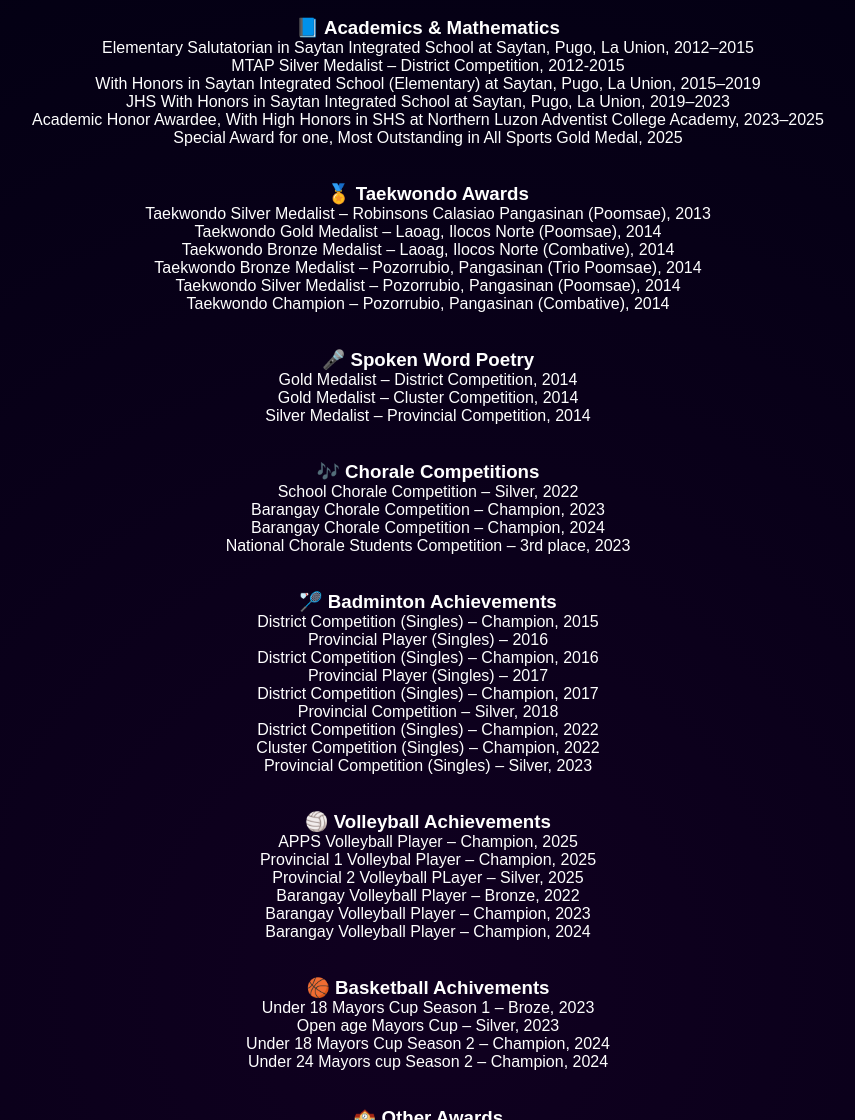
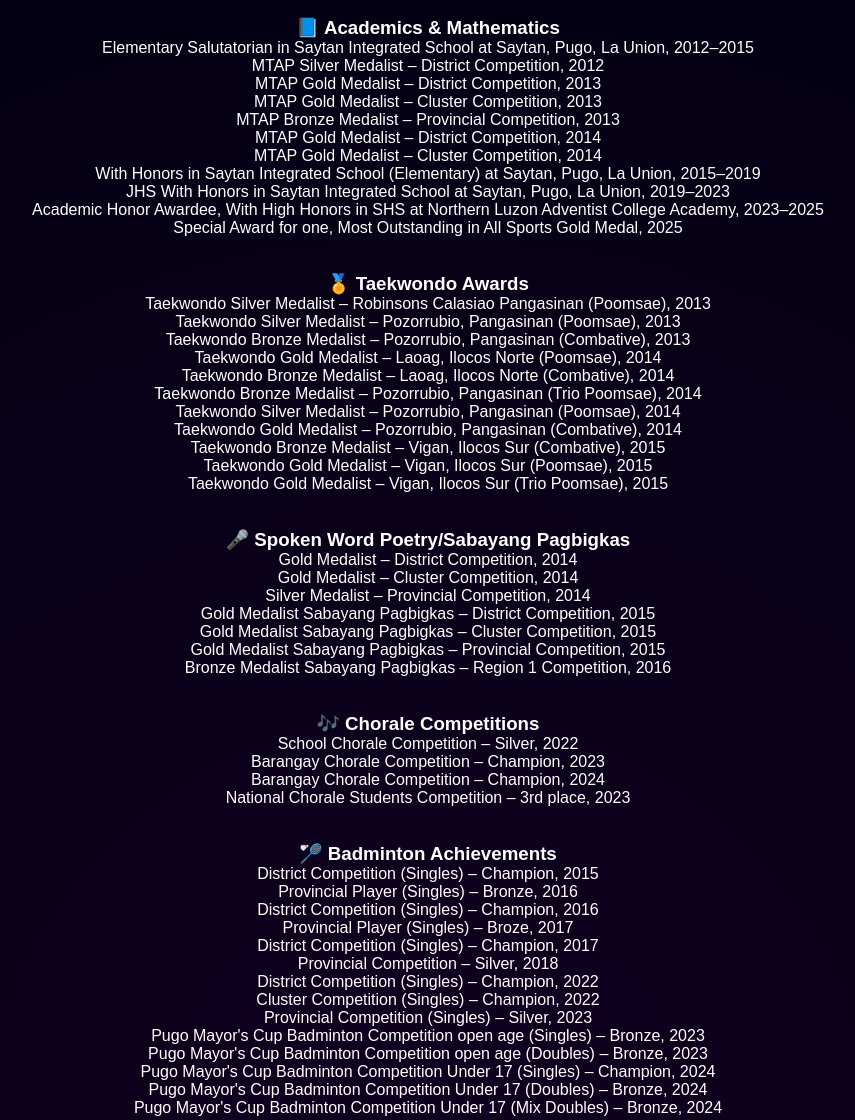
Before and after one commit to mjunxx/gg, a plain HTML site: page achievements.html in a window 1280 px wide. Shown: the part 260-1380 px from the top of the page, without its empty margins (212-1067 px from the left). Drawn offline with nearby package versions, Linux system fonts and the light colour scheme; animation ran at ten frames a second.

Commit message:
Update achievements.html

```diff
--- a/achievements.html
+++ b/achievements.html
@@ -28,7 +28,12 @@
 
       <h3>📘 Academics & Mathematics</h3>
       <p>Elementary Salutatorian in Saytan Integrated School at Saytan, Pugo, La Union, 2012–2015</p>
-      <p>MTAP Silver Medalist – District Competition, 2012-2015</p>
+      <p>MTAP Silver Medalist – District Competition, 2012</p>
+      <p>MTAP Gold Medalist – District Competition, 2013</p>
+      <p>MTAP Gold Medalist – Cluster Competition, 2013</p>
+      <p>MTAP Bronze Medalist – Provincial Competition, 2013</p>
+      <p>MTAP Gold Medalist – District Competition, 2014</p>
+      <p>MTAP Gold Medalist – Cluster Competition, 2014</p>
       <p>With Honors in Saytan Integrated School (Elementary) at Saytan, Pugo, La Union, 2015–2019</p>
       <p>JHS With Honors in Saytan Integrated School at Saytan, Pugo, La Union, 2019–2023</p>
       <p>Academic Honor Awardee, With High Honors in SHS at Northern Luzon Adventist College Academy, 2023–2025</p>
@@ -39,18 +44,28 @@
 
       <h3>🏅 Taekwondo Awards</h3>
       <p>Taekwondo Silver Medalist – Robinsons Calasiao Pangasinan (Poomsae), 2013</p>
+      <p>Taekwondo Silver Medalist  – Pozorrubio, Pangasinan (Poomsae), 2013</p>
+      <p>Taekwondo Bronze Medalist  – Pozorrubio, Pangasinan (Combative), 2013</p>
       <p>Taekwondo Gold Medalist – Laoag, Ilocos Norte (Poomsae), 2014</p>
       <p>Taekwondo Bronze Medalist – Laoag, Ilocos Norte (Combative), 2014</p>
       <p>Taekwondo Bronze Medalist – Pozorrubio, Pangasinan (Trio Poomsae), 2014</p>
       <p>Taekwondo Silver Medalist – Pozorrubio, Pangasinan (Poomsae), 2014</p>
-      <p>Taekwondo Champion – Pozorrubio, Pangasinan (Combative), 2014</p>
+      <p>Taekwondo Gold Medalist – Pozorrubio, Pangasinan (Combative), 2014</p>
+      <p>Taekwondo Bronze Medalist – Vigan, Ilocos Sur (Combative), 2015</p>
+      <p>Taekwondo Gold Medalist – Vigan, Ilocos Sur (Poomsae), 2015</p>
+      <p>Taekwondo Gold Medalist – Vigan, Ilocos Sur (Trio Poomsae), 2015</p>
 
       <br><br>
 
-      <h3>🎤 Spoken Word Poetry</h3>
+      <h3>🎤 Spoken Word Poetry/Sabayang Pagbigkas</h3>
       <p>Gold Medalist – District Competition, 2014</p>
       <p>Gold Medalist – Cluster Competition, 2014</p>
       <p>Silver Medalist – Provincial Competition, 2014</p>
+      <p>Gold Medalist Sabayang Pagbigkas – District Competition, 2015</p>
+      <p>Gold Medalist Sabayang Pagbigkas – Cluster Competition, 2015</p>
+      <p>Gold Medalist Sabayang Pagbigkas – Provincial Competition, 2015</p>
+      <p>Bronze Medalist Sabayang Pagbigkas – Region 1 Competition, 2016</p>
+
 
       <br><br>
 
@@ -64,14 +79,19 @@
 
       <h3>🏸 Badminton Achievements</h3>
       <p>District Competition (Singles) – Champion, 2015</p>
-      <p>Provincial Player (Singles) – 2016</p>
+      <p>Provincial Player (Singles) – Bronze, 2016</p>
       <p>District Competition (Singles) – Champion, 2016</p>
-      <p>Provincial Player (Singles) – 2017</p>
+      <p>Provincial Player (Singles) – Broze, 2017</p>
       <p>District Competition (Singles) – Champion, 2017</p>
       <p>Provincial Competition – Silver, 2018</p>
       <p>District Competition (Singles) – Champion, 2022</p>
       <p>Cluster Competition (Singles) – Champion, 2022</p>
       <p>Provincial Competition (Singles) – Silver, 2023</p>
+      <p>Pugo Mayor's Cup Badminton Competition open age (Singles) – Bronze, 2023</p>
+      <p>Pugo Mayor's Cup Badminton Competition open age (Doubles) – Bronze, 2023</p>
+      <p>Pugo Mayor's Cup Badminton Competition Under 17 (Singles) – Champion, 2024</p>
+      <p>Pugo Mayor's Cup Badminton Competition Under 17 (Doubles) – Bronze, 2024</p>
+      <p>Pugo Mayor's Cup Badminton Competition Under 17 (Mix Doubles) – Bronze, 2024</p>
 
       <br><br>
 
@@ -79,9 +99,9 @@
       <p>APPS Volleyball Player – Champion, 2025</p>
       <p>Provincial 1 Volleybal Player – Champion, 2025</p>
       <p>Provincial 2 Volleyball PLayer – Silver, 2025</p>
-      <p>Barangay Volleyball Player – Bronze, 2022</p>
-      <p>Barangay Volleyball Player – Champion, 2023</p>
-      <p>Barangay Volleyball Player – Champion, 2024</p>
+      <p>Inter Barangay Volleyball Player – Bronze, 2022</p>
+      <p>Inter Barangay Volleyball Player – Champion, 2023</p>
+      <p>Inter Barangay Volleyball Player – Champion, 2024</p>
 
       <br><br>
 
```
